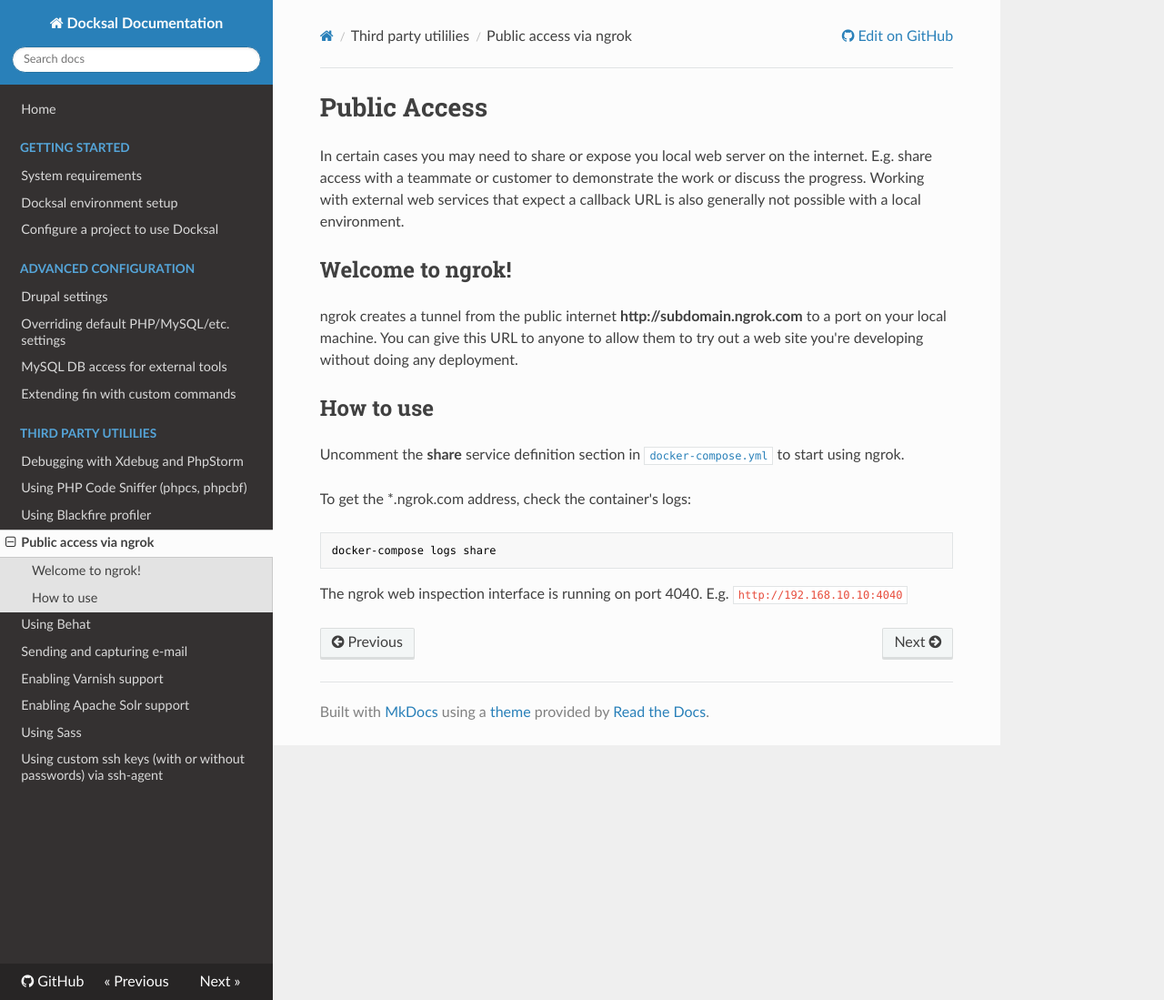
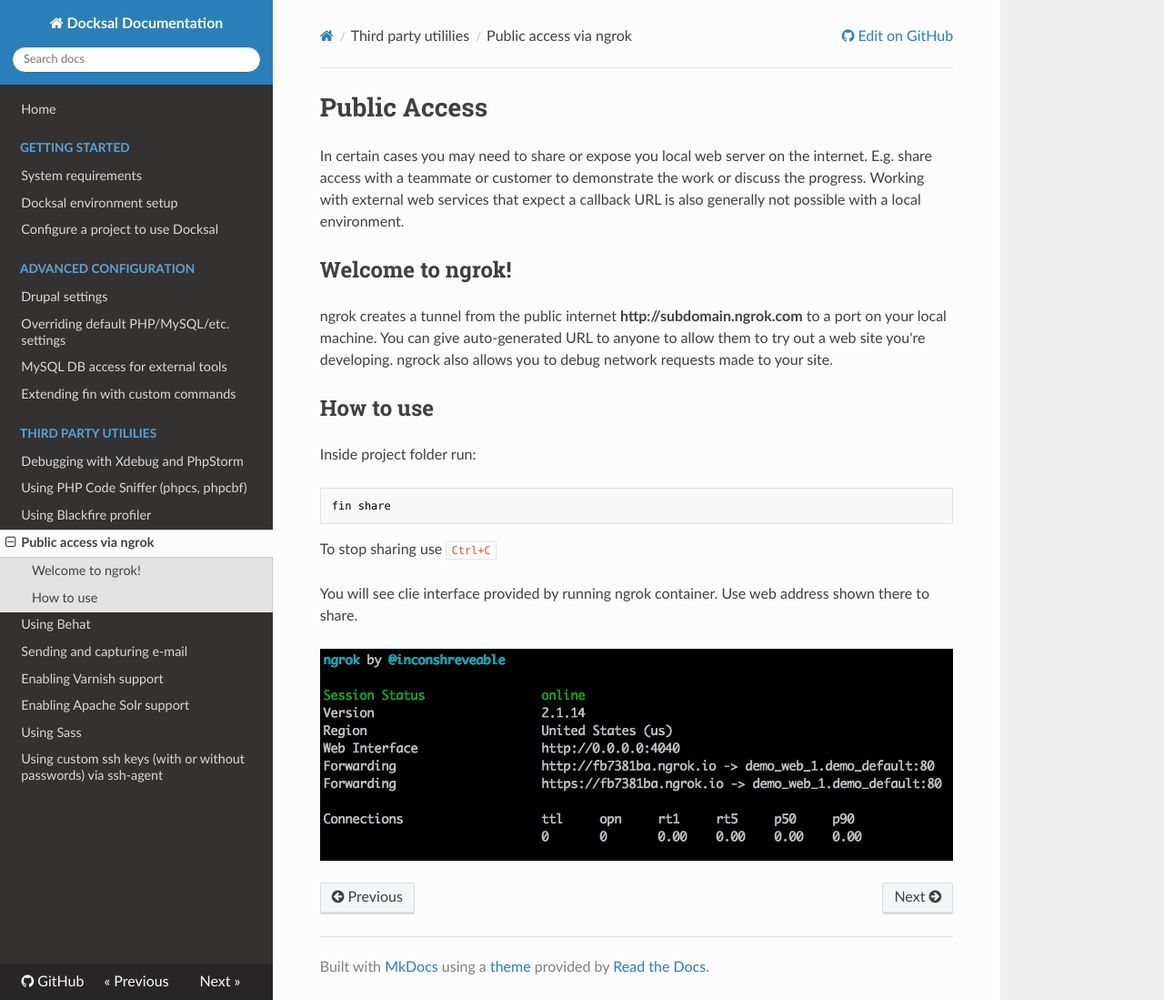
Before and after one commit to docksal/docksal, an MkDocs documentation site: the page built from docs/public-access.md, in a window 1280 px wide and 1099 px high. Shown: the whole window at 91% size. Built offline with MkDocs 1.6.1, drawn with Linux system fonts in a browser that asks for light colours; nearby versions of some CDN libraries; old or Windows-style settings are respelled for this version of MkDocs.

Commit message:
Update ngrok documentation

```diff
--- a/docs/public-access.md
+++ b/docs/public-access.md
@@ -7,14 +7,16 @@ Working with external web services that expect a callback URL is also generally
 ## Welcome to ngrok!
 
 ngrok creates a tunnel from the public internet **http://subdomain.ngrok.com** to a port on your local machine.
-You can give this URL to anyone to allow them to try out a web site you're developing without doing any deployment.
+You can give auto-generated URL to anyone to allow them to try out a web site you're developing. ngrock also allows you to debug network requests made to your site.
 
 ## How to use
 
-Uncomment the **share** service definition section in [`docker-compose.yml`](../docker-compose.yml) to start using ngrok.
+Inside project folder run:
 
-To get the *.ngrok.com address, check the container's logs:
+    fin share
 
-    docker-compose logs share
+To stop sharing use `Ctrl+C`
 
-The ngrok web inspection interface is running on port 4040. E.g. `http://192.168.10.10:4040`
+You will see clie interface provided by running ngrok container. Use web address shown there to share.
+
+![](img/ngrok.png)
```
Also changed, not shown: docs/img/ngrok.png (added).
